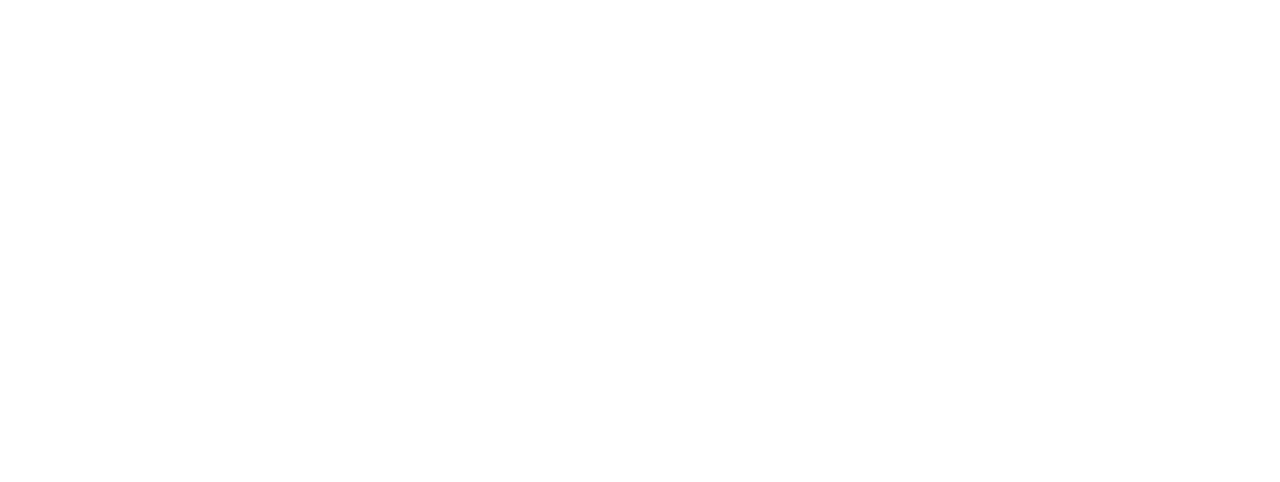
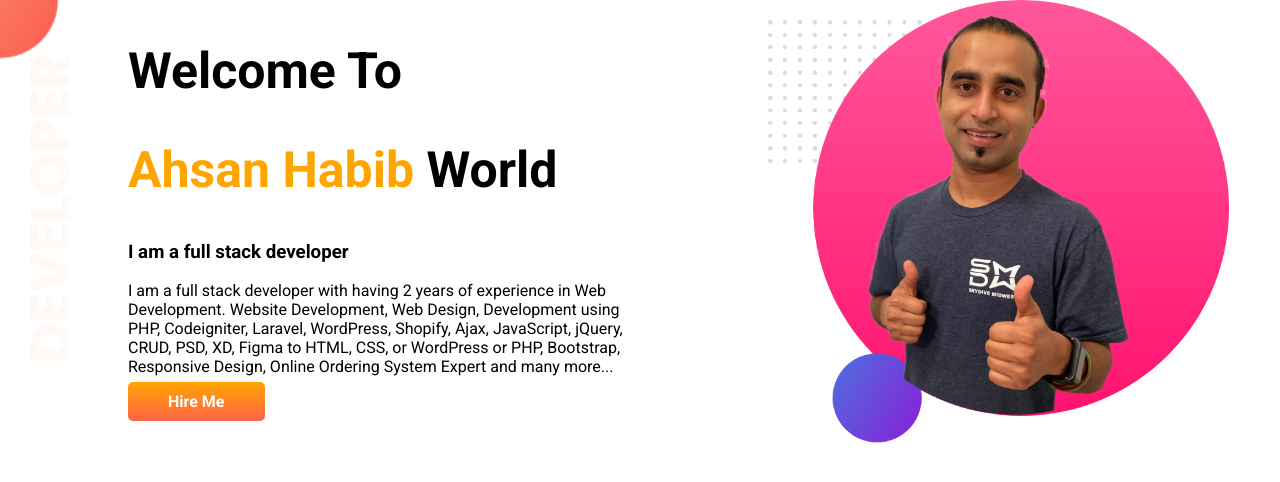
Before and after one commit to Ahsan2Habib/developer-portfolio, a plain HTML site: page index.html in a window 1280 px wide. Drawn offline with Linux system fonts and the light colour scheme.

Commit message:
top banner added

```diff
--- a/index.html
+++ b/index.html
@@ -4,10 +4,29 @@
     <meta charset="UTF-8">
     <meta http-equiv="X-UA-Compatible" content="IE=edge">
     <meta name="viewport" content="width=device-width, initial-scale=1.0">
+    <link rel="preconnect" href="https://fonts.googleapis.com">
+<link rel="preconnect" href="https://fonts.gstatic.com" crossorigin>
+<link href="https://fonts.googleapis.com/css2?family=Roboto:ital,wght@0,100;0,300;0,400;0,500;0,700;0,900;1,100;1,300;1,400;1,500;1,700;1,900&display=swap" rel="stylesheet"><link rel="preconnect" href="https://fonts.googleapis.com">
+<link rel="preconnect" href="https://fonts.gstatic.com" crossorigin>
+<link href="https://fonts.googleapis.com/css2?family=Roboto:ital,wght@0,100;0,300;0,400;0,500;0,700;0,900;1,100;1,300;1,400;1,500;1,700;1,900&display=swap" rel="stylesheet">
     <title>developer-portfolio</title>
     <link rel="stylesheet" href="style.css">
 </head>
 <body>
 
+     <section class="top-banner">
+        <div class="half-width">
+            <h1>Welcome To</h1>
+            <h1 ><span class="orange-color">Ahsan Habib</span> World</h1>
+            <h3>I am a full stack developer</h3>
+            <p>I am a full stack developer with having 2 years of experience in Web Development. Website Development, Web Design, Development using PHP, Codeigniter, Laravel, WordPress, Shopify, Ajax, JavaScript, jQuery, CRUD, PSD, XD, Figma to HTML, CSS, or WordPress or PHP, Bootstrap, Responsive Design, Online Ordering System Expert and many more...</p>
+            <a class="link-button" target="_blank" href="#">Hire Me</a>
+        </div>
+        <div class="half-width">
+            <img src="images/jhankar2.png" alt="">
+        </div>
+     </section>
+
+
 </body>
 </html>
--- a/style.css
+++ b/style.css
@@ -0,0 +1,35 @@
+body{
+    margin: 0;
+   padding: 0;
+    font-family: 'Roboto', sans-serif;
+}
+
+h1{
+font-size: 50px;
+}
+.orange-color{
+    color: orange;
+}
+
+section{
+    display: flex;
+}
+.half-width{
+width: 50%;
+padding-left: 10%;
+}
+.half-width img{
+    width: 90%;
+}
+.link-button{
+    text-decoration: none;
+    padding: 10px 40px;
+    border-radius: 5px;
+    background-image: linear-gradient(orange, tomato);
+    color: white;
+    font-weight: 700;
+}
+.top-banner{
+   background-image: url(images/top-banner.png);
+    background-repeat: no-repeat;
+}
```
